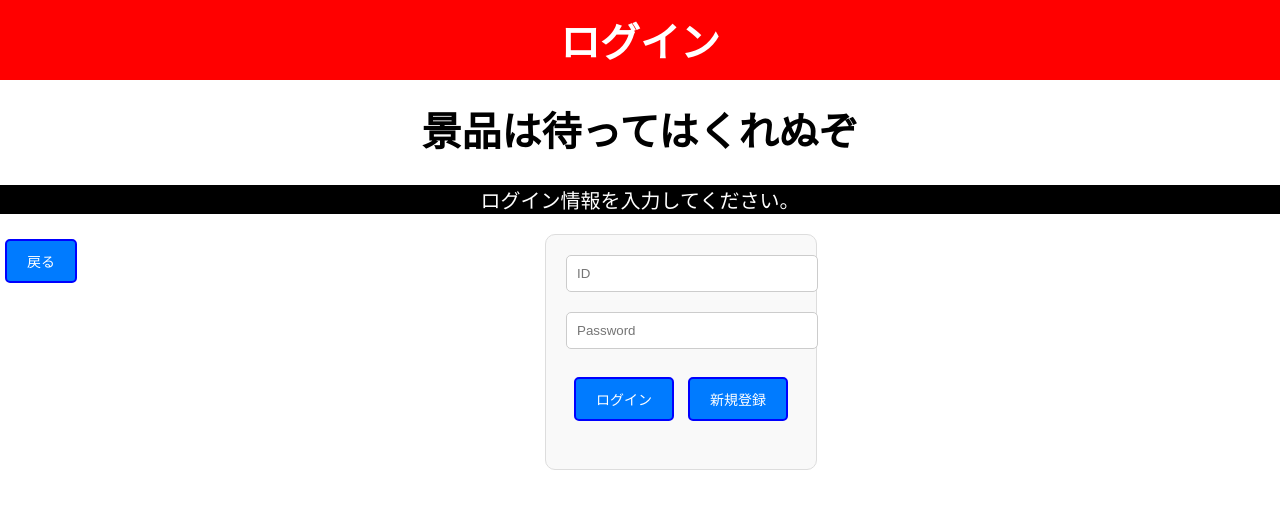
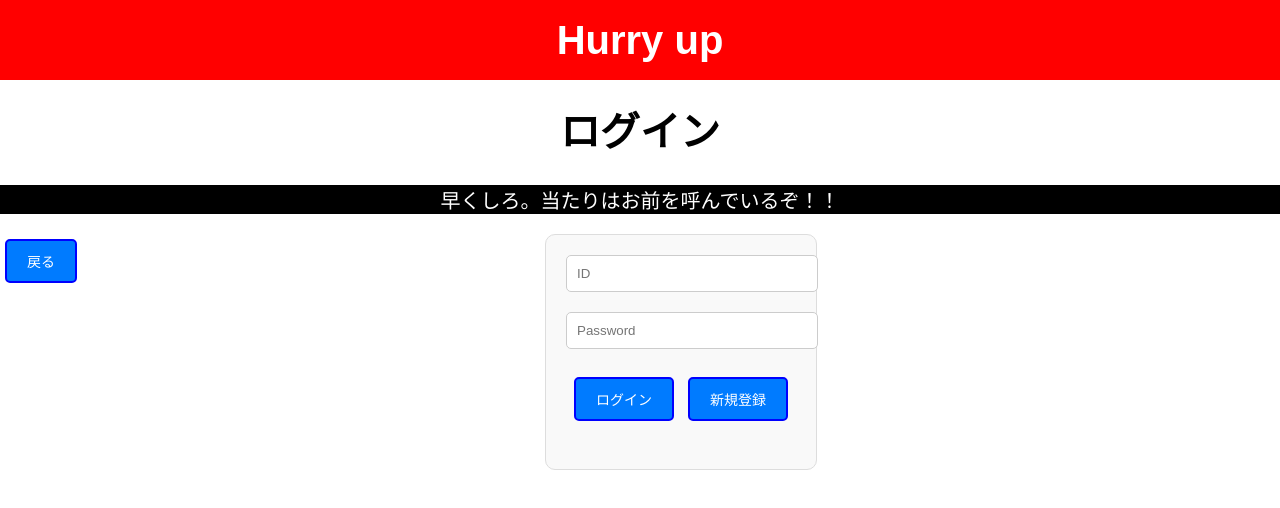
Before and after one commit to st323a2115h-takeuchi/tyuusen, a plain HTML site: page rog.html in a window 1280 px wide. Drawn offline with nearby package versions, Linux system fonts and the light colour scheme; a web font is replaced by a local one.

Commit message:
Update rog.html

```diff
--- a/rog.html
+++ b/rog.html
@@ -85,12 +85,13 @@
 </head>
 <body>
     <header>
-        <h1>ログイン</h1>
+       <h1>Hurry up</h1>
     </header>
 
     <main>
-        <h1 class="contact-title">景品は待ってはくれぬぞ</h1>
-        <p>ログイン情報を入力してください。</p>
+        <h1 class="contact-title">ログイン</h1>
+        <p>早くしろ。当たりはお前を呼んでいるぞ！！</p>
+
 
         <form name="login_form" method="post" action="login_process.php">
             <div class="center">
```
